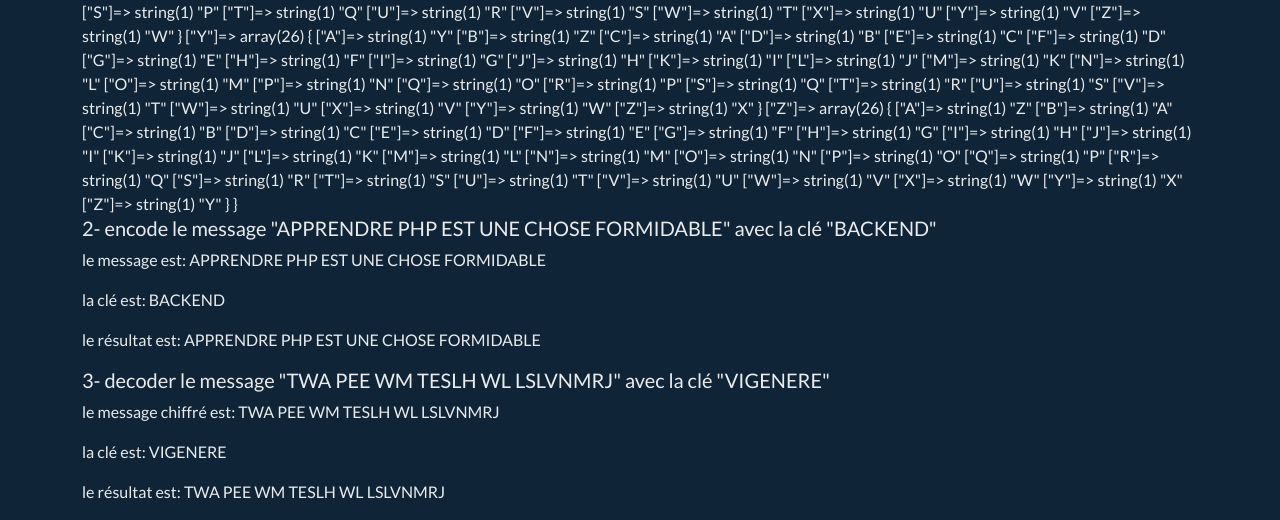
After one commit to Devformation91/Projet-de-Cursus, a PHP site: page /exo4.php in a window 1280 px wide. The commit adds this page. Shown: the part 2160-2680 px from the top of the page. Run offline with PHP 8.4, Linux system fonts and the light colour scheme.

Commit message:
vigenere tab creation done

```diff
--- a/exercices.php
+++ b/exercices.php
@@ -14,6 +14,8 @@
         <p class="h2">les exercices en php</p>
         <li>le première exo</li>
         <p>voici <span><a href="exo2.php">l'exercice 2</a></span></p>
+        <p>voici <span><a href="exo3.php">l'exercice 3</a></span></p>
+        <p>voici <span><a href="exo4.php">l'exercice 4</a></span></p>
     </div>
 
     <script src="/js/bootstrap.bundle.min.js"></script>
--- /dev/null
+++ b/exo4.php
@@ -0,0 +1,63 @@
+<!doctype html>
+<html lang="fr">
+  <head>
+    <meta charset="utf-8">
+    <meta name="viewport" content="width=device-width, initial-scale=1">
+    <link href="/css/bootstrap.min.css" rel="stylesheet">
+    <title>Accueil</title>
+  </head>
+  <body>
+    <?php require("./partial/_navBar.php"); ?>
+    <div class= "container">
+        <h1>Exercice 4</h1>
+        <h5>1- créer une <a href="https://www.latoilescoute.net/table-de-vigenere" target="_blank">table de vigenère</a></h5>
+    <?php
+    // TO DO
+    $alphabet = "ABCDEFGHIJKLMNOPQRSTUVWXYZ";
+    $alphabetTab = str_split($alphabet);
+    $doubleAlphaTab = array_merge($alphabetTab, $alphabetTab);
+
+    $sizeAlphabet = count($alphabetTab);
+
+    for ($i = 0; $i < $sizeAlphabet; $i++) {
+        for($j = 0; $j < $sizeAlphabet; $j++) {
+            $line = $alphabetTab[$i];
+            $column = $alphabetTab[$j];
+            $vigenere[$line][$column] = $doubleAlphaTab[$i + $j];
+        }
+    }
+
+    var_dump($vigenere);
+    ?>
+    <h5>2- encode le message "APPRENDRE PHP EST UNE CHOSE FORMIDABLE" avec la clé "BACKEND"</h5>
+    <?php
+    $message = "APPRENDRE PHP EST UNE CHOSE FORMIDABLE";
+    $key = "BACKEND";
+    // TO DO
+    $cryptedMessage = $message;
+    /**
+    * astuce pour la rotation de la clé BACKEND
+    * 14 / 7 -> 2
+    * 15 / 7 -> 2 reste 1
+    * pour récuperer le "reste 1" il faut faire un modulo
+    * 15 % 7 -> 1
+    * 176 % 7 -> 1 (25 x 7 et reste 1)
+    */
+    ?>
+    <p>le message est: <?php echo $message; ?></p>
+    <p>la clé est: <?php echo $key ?></p>
+    <p>le résultat est: <?php echo $cryptedMessage; ?></p>
+    <h5>3- decoder le message "TWA PEE WM TESLH WL LSLVNMRJ" avec la clé "VIGENERE"</h5>
+    <?php
+    $encodedMessage = "TWA PEE WM TESLH WL LSLVNMRJ";
+    $key4decode = "VIGENERE";
+    // TO DO
+    $decodedMessage = $encodedMessage;
+    ?>
+    <p>le message chiffré est: <?php echo $encodedMessage; ?></p>
+    <p>la clé est: <?php echo $key4decode ?></p>
+    <p>le résultat est: <?php echo $decodedMessage; ?></p>
+    </div>
+    <script src="/js/bootstrap.bundle.min.js"></script>
+  </body>
+</html>
```
Also changed, not shown: exo3.php (added, +64 -0 lines).
